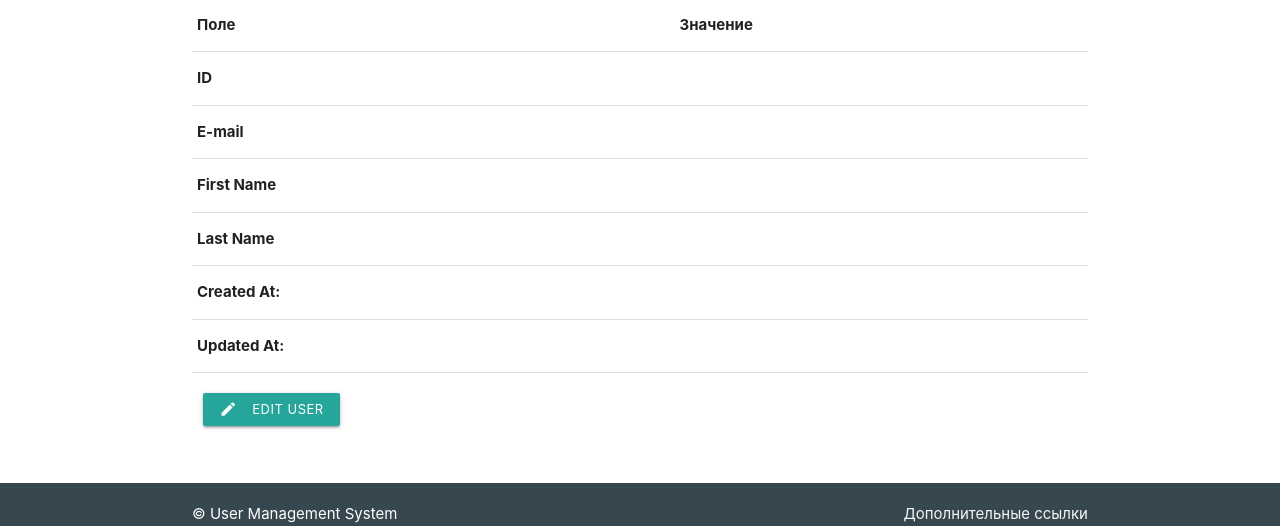
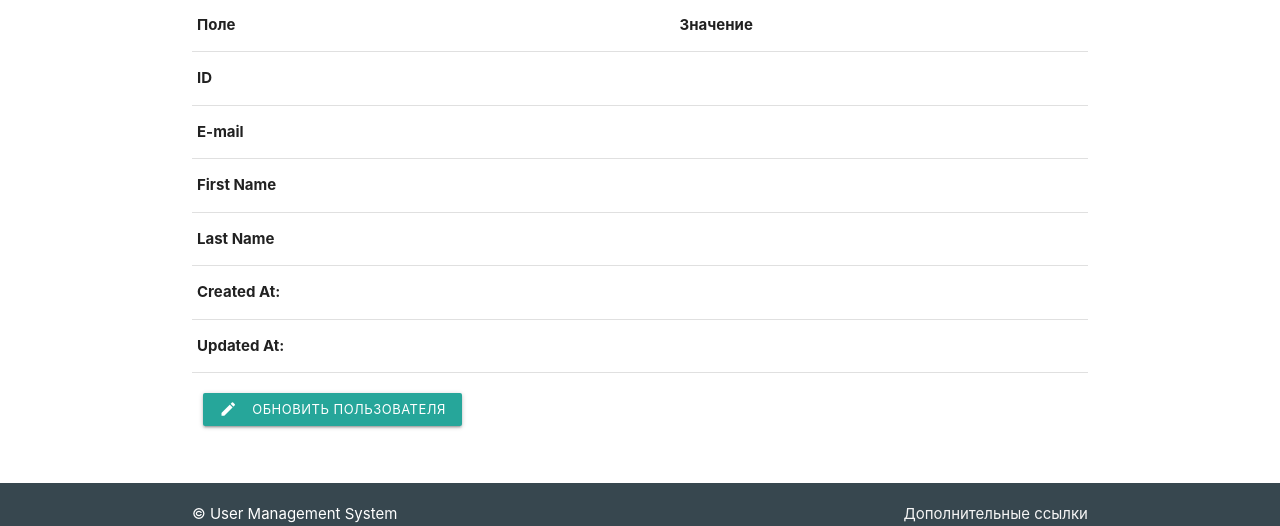
Before and after one commit to NEROTEX-Team/vtb-api-2024-grpc, a Python web app: template client/client/presentors/rest/templates/user_detail.html.j2 in a window 1280 px wide. Shown: the part 289-815 px from the top of the page. Run offline with Jinja, Linux system fonts and the light colour scheme; the template is opened without the code that fills it, so the values that code supplies are empty.

Commit message:
Update template

```diff
--- a/client/client/presentors/rest/templates/user_detail.html.j2
+++ b/client/client/presentors/rest/templates/user_detail.html.j2
@@ -51,7 +51,7 @@
   <div class="row">
     <div class="col">
       <a class="waves-effect waves-light btn-small" href="{{ url_for('users:update', user_id=user.id) }}">
-        <i class="material-icons left">edit</i>Edit User
+        <i class="material-icons left">edit</i>Обновить пользователя
       </a>
     </div>
   </div>
```
